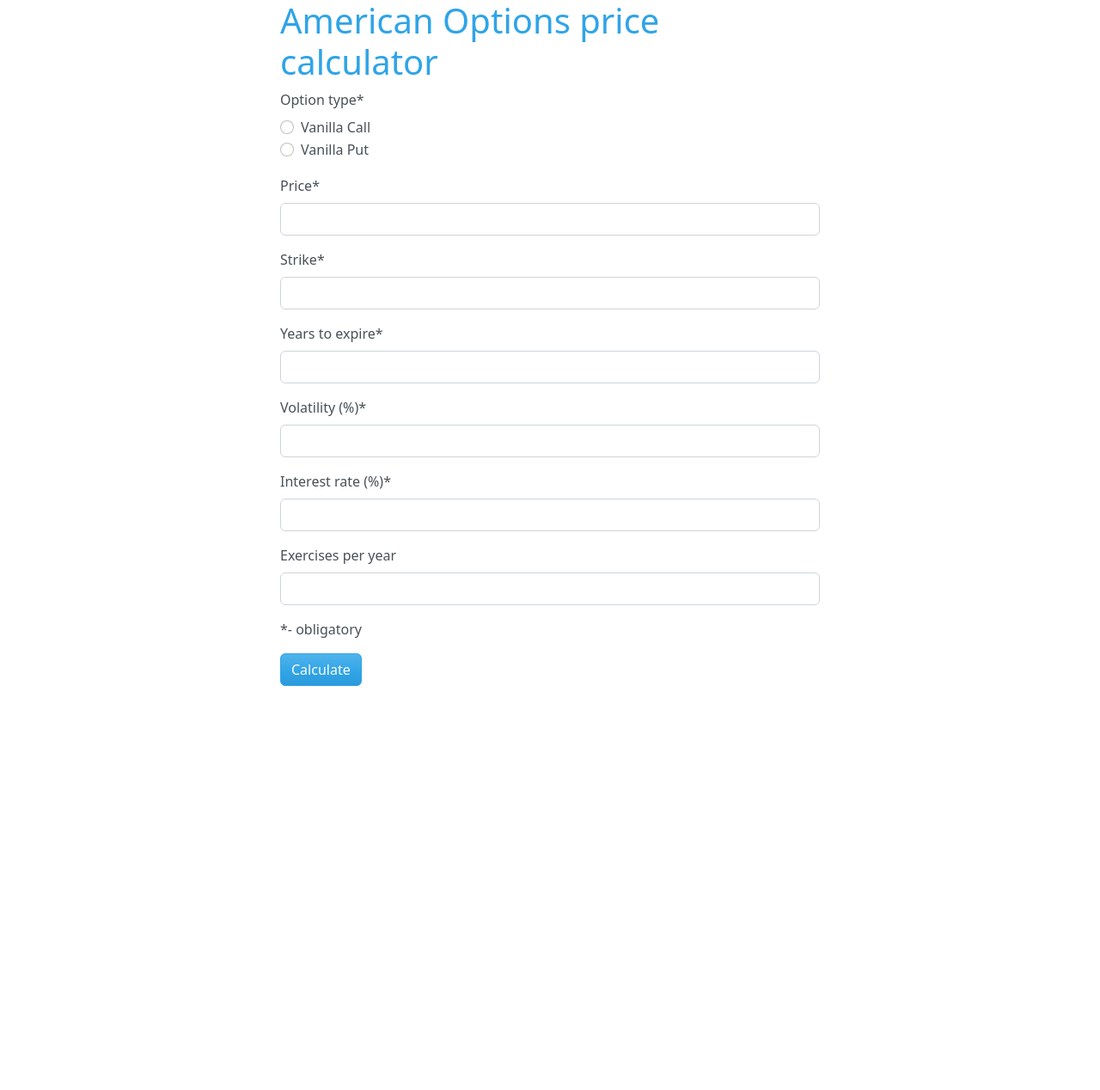
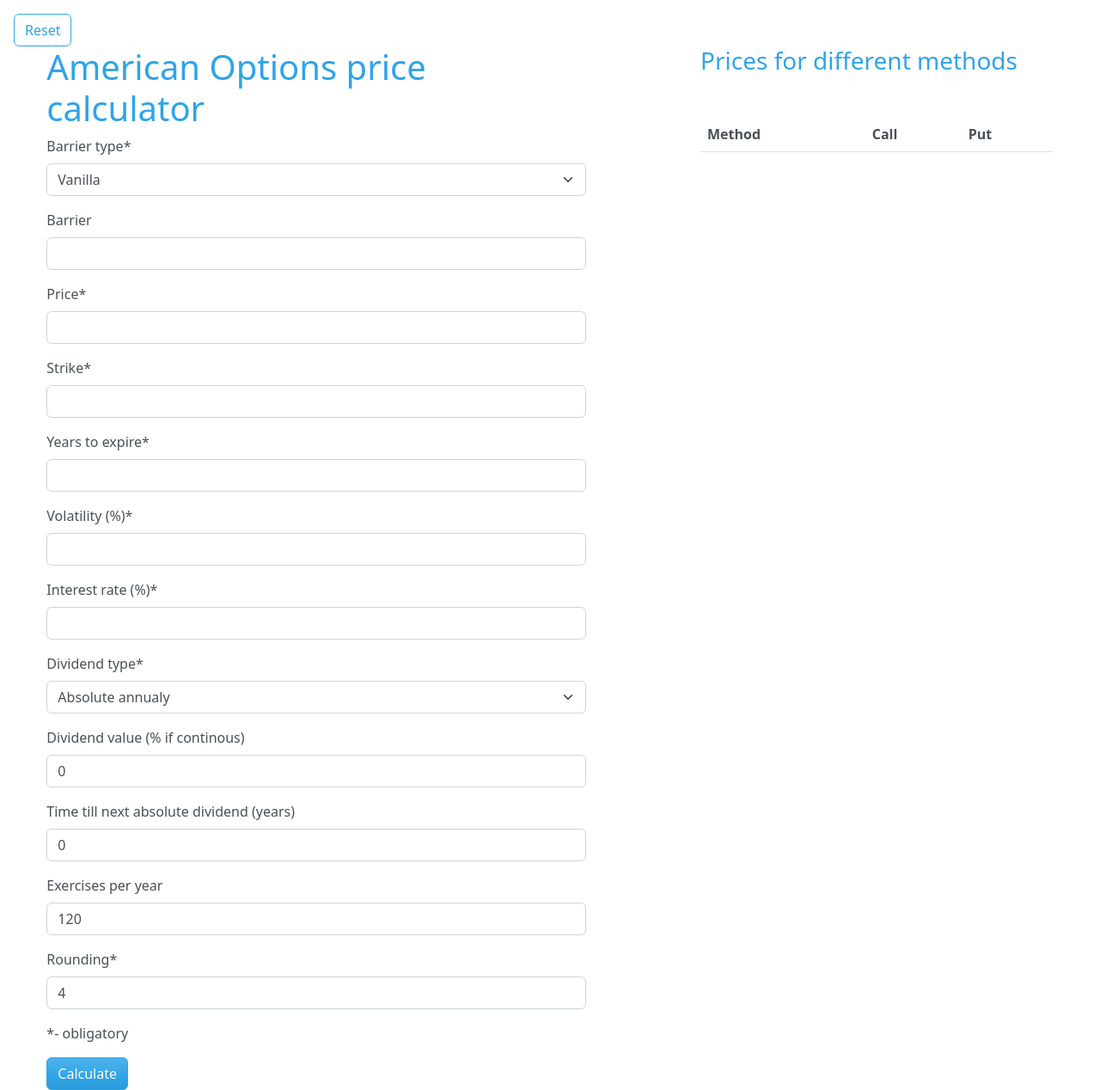
Before and after one commit to michalsn13/Longstaff-Schwartz_app, a Django app: page / in a window 1280 px wide. Shown: the whole page at 86% size. Before the commit the page ends 798 px from the top, so only its background shows below. Run offline with Django 4.2, Linux system fonts and the light colour scheme; lists and menus that the app fills with data are empty; some libraries are stand-ins or nearby versions.

Commit message:
Changes to the app, barrier + dividend added - feel free to test it for errors

```diff
--- a/calculator/calc_app/forms.py
+++ b/calculator/calc_app/forms.py
@@ -1,12 +1,18 @@
 from django import forms
 from django.core.validators import MaxValueValidator, MinValueValidator
-
+import numpy as np
 class OptionForm(forms.Form):
-    options = (('call','Vanilla Call'),('put','Vanilla Put'))
-    option_type = forms.ChoiceField(label = 'Option type', widget = forms.RadioSelect, choices = options)
+    barriers = (('vanilla','Vanilla'),('up_in','Up-&-In'),('up_out','Up-&-Out'),('down_in','Down-&-In'),('down_out','Down-&-Out'))
+    dividends = (('1','Absolute annualy'), ('4','Absolute quarterly'), ('12','Absolute monthly'), ('infty','Continous yield'))
+    barrier_type = forms.CharField(label='Barrier type', widget=forms.Select(choices=barriers))
+    barrier = forms.FloatField(required = False, label = 'Barrier', validators=[MinValueValidator(0.0)])
     S0 = forms.FloatField(label = 'Price', validators=[MinValueValidator(0.0)])
     K = forms.FloatField(label = 'Strike', validators=[MinValueValidator(0.0)])
     T = forms.FloatField(label = 'Years to expire', validators=[MinValueValidator(0.0)])
     sigma = forms.FloatField(label = 'Volatility (%)', validators=[MinValueValidator(0.0)])
     r = forms.FloatField(label = 'Interest rate (%)', validators=[MinValueValidator(0.0)])
+    div_freq = forms.CharField(label='Dividend type', widget=forms.Select(choices=dividends))
+    div = forms.FloatField(required = False, label = 'Dividend value (% if continous)', validators=[MinValueValidator(0.0)])
+    next_div_moment = forms.FloatField(required = False, label = 'Time till next absolute dividend (years)', validators=[MinValueValidator(0.0)])
     values_per_year = forms.IntegerField(required = False, label = 'Exercises per year', validators=[MinValueValidator(5.0),])
+    rounding = forms.IntegerField(label = "Rounding", validators = [MinValueValidator(0),])
--- a/calculator/calc_app/templates/calc_app/index.html
+++ b/calculator/calc_app/templates/calc_app/index.html
@@ -1,16 +1,40 @@
 {% extends 'calc_app/base.html' %}
 {% load crispy_forms_tags %}
 {% block content %}
+<a href="{% url 'index' %}" class="btn btn-outline-primary mt-3 mx-3">Reset</a>
 <div class="row mt-10">
     <div class="col-12 col-md-6 mx-md-auto">
-        <h1>American Options price calculator</h1>
-
-        <form method="POST">
+        <h1>American Options price calculator </h1>
+        <form method="POST" onsubmt="return false">
             {% csrf_token %}
             {{ form| crispy }}
             <p>*- obligatory</p>
             <button class="btn btn-primary" type="submit">Calculate</button>
         </form>
     </div>
+    <div class="col-12 col-md-4 mx-md-auto">
+        <h3>Prices for different methods</h3>
+        <div class="mt-5">
+            <table class="table">
+                <thread>
+                    <tr>
+                        <th scope="col">Method</th>
+                        <th scope="col">Call</th>
+                        <th scope="col">Put</th>
+
+                    </tr>
+                </thread>
+                <tbody>
+                {% for key, value in output.items %}
+                    <tr>
+                        <th scope="row">{{ key }}</th>
+                        <th scope="row">{{ value.price_call }}</th>
+                        <th scope="row">{{ value.price_put }}</th>
+                    </tr>
+                {% endfor %}
+                </tbody>
+            </table>
+        </div>
+    </div>
 </div>
 {% endblock content %}
--- a/calculator/calc_app/views.py
+++ b/calculator/calc_app/views.py
@@ -10,31 +10,59 @@ from stochastic_mesh_func import *
 
 class Index(View):
     def get(self, request):
-        form = OptionForm()
+        initial = {
+            'barrier_type': request.session.get('barrier_type'),
+            'barrier': request.session.get('barrier'),
+            'S0': request.session.get('S0'),
+            'K': request.session.get('K'),
+            'T': request.session.get('T'),
+            'sigma': request.session.get('sigma'),
+            'r': request.session.get('r'),
+            'div_freq': request.session.get('div_freq'),
+            'div': request.session.get('div') if request.session.get('div') else 0,
+            'next_div_moment': request.session.get('next_div_moment') if request.session.get('next_div_moment') else 0,
+            'values_per_year': request.session.get('values_per_year') if request.session.get('values_per_year') else 120,
+            'rounding': request.session.get('rounding') if request.session.get('rounding') else 4
+        }
+        form = OptionForm(initial = initial)
         return render(request, 'calc_app/index.html', {'form': form})
     def post(self, request):
         form = OptionForm(request.POST)
         if form.is_valid():
             form_dict = form.cleaned_data
-            option_type = form_dict['option_type']
             S0 = form_dict['S0']
             K = form_dict['K']
             T = form_dict['T']
             sigma = form_dict['sigma']/100
             r = form_dict['r']/100
+            div_freq = np.infty if form_dict['div_freq'] == 'infty' else float(form_dict['div_freq'])
+            div = form_dict['div']/100 if div_freq == np.infty else form_dict['div']
+            next_div_moment = form_dict['next_div_moment']
             values_per_year = form_dict['values_per_year']
-            call_bool = (option_type == 'call')
+            if form_dict['barrier_type']!='vanilla':
+                direction, outcome = form_dict['barrier_type'].split('_')
+                sign = (-1)**((direction == 'up')==(outcome == 'in'))
+                barrier_func = lambda X, t : sign*X < sign*form_dict['barrier']
+                barrier_out = outcome == 'out'
+            else:
+                barrier_func = lambda X, t : True
+                barrier_out = False
+            rounding = int(form_dict['rounding'])
             mu = 0
             if values_per_year:
-                underlying = GBM(S0, mu, sigma, r, values_per_year)
+                underlying = GBM(S0, mu, sigma, r, div = div, div_freq = div_freq, next_div_moment = next_div_moment, values_per_year = values_per_year)
             else:
-                underlying = GBM(S0, mu, sigma, r)
-            payoff_func = lambda X, t: np.maximum((-1)**call_bool *(K - X), 0)
-            option = Option(underlying, payoff_func, T)
-            V_sm, _, _, _ = stochastic_mesh(option, 1000)
+                underlying = GBM(S0, mu, sigma, r, div = div, div_freq = div_freq, next_div_moment = next_div_moment)
+            payoff_func_call = lambda X, t: np.maximum(X-K, 0)
+            payoff_func_put = lambda X, t: np.maximum(K-X, 0)
+            call = Option(underlying, payoff_func_call, T, barrier_func, barrier_out)
+            put = Option(underlying, payoff_func_put, T, barrier_func, barrier_out)
+            V_sm_call, _, _, _ = stochastic_mesh(call, 1000)
+            V_sm_put, _, _, _ = stochastic_mesh(put, 1000)
             context = {'output':{
-                                'Stochastic Mesh':{'price':round(V_sm, 4)}
+                                'Stochastic Mesh':{'price_call':round(V_sm_call, rounding), 'price_put':round(V_sm_put, rounding)}
                                 },
-                       'input':form_dict
+                       'form':form
                       }
-            return render(request, 'calc_app/result.html', context)
+            return render(request, 'calc_app/index.html', context)
+        return render(request, 'home/index.html', {'form':form})
```
Also changed, not shown: archive.txt (added, +32 -0 lines), calculator/calc_app/templates/calc_app/result.html (+6 -3 lines), stochastic_mesh_func.py (+10 -5 lines), underlying.py (+48 -14 lines), 1 other file.
